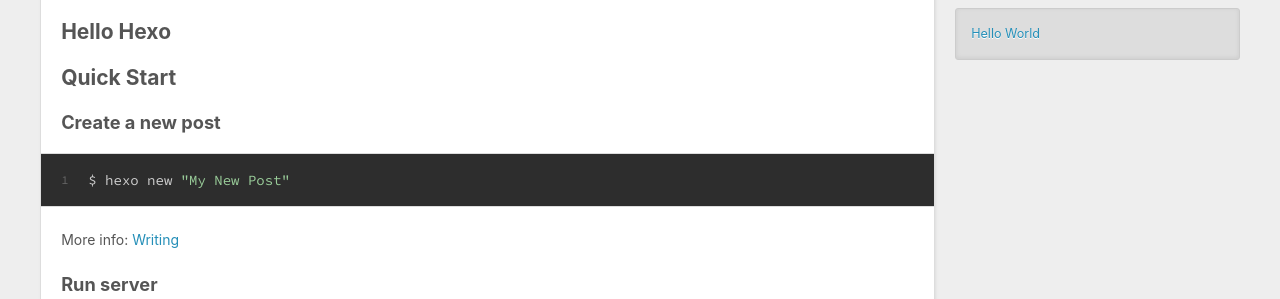
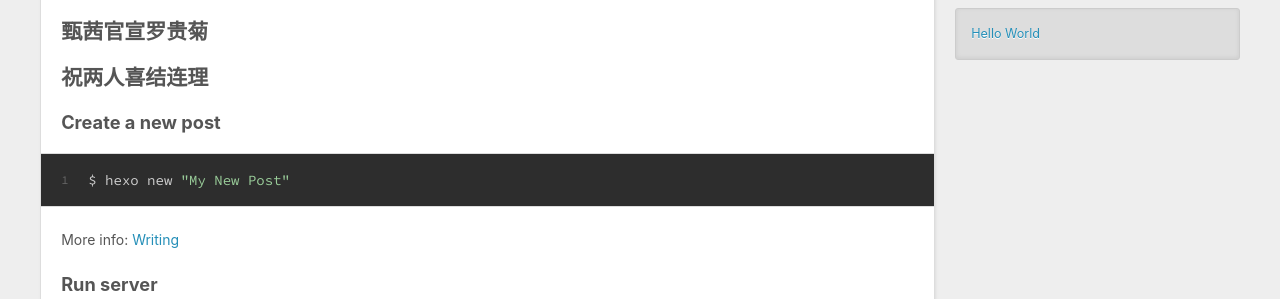
Before and after one commit to zywxr123/zywxr123.github.io, a plain HTML site: page index.html in a window 1280 px wide. Shown: the part 501-800 px from the top of the page. Drawn offline with nearby package versions, Linux system fonts and the light colour scheme.

Commit message:
Site updated: 2020-03-28 18:40:02

```diff
--- a/index.html
+++ b/index.html
@@ -87,7 +87,7 @@
     <div class="article-entry" itemprop="articleBody">
 
         <p>Welcome to <a href="https://hexo.io/" target="_blank" rel="noopener">Hexo</a>! This is your very first post. Check <a href="https://hexo.io/docs/" target="_blank" rel="noopener">documentation</a> for more info. If you get any problems when using Hexo, you can find the answer in <a href="https://hexo.io/docs/troubleshooting.html" target="_blank" rel="noopener">troubleshooting</a> or you can ask me on <a href="https://github.com/hexojs/hexo/issues" target="_blank" rel="noopener">GitHub</a>.</p>
-<h2 id="Hello-Hexo"><a href="#Hello-Hexo" class="headerlink" title="Hello Hexo"></a>Hello Hexo</h2><h2 id="Quick-Start"><a href="#Quick-Start" class="headerlink" title="Quick Start"></a>Quick Start</h2><h3 id="Create-a-new-post"><a href="#Create-a-new-post" class="headerlink" title="Create a new post"></a>Create a new post</h3><figure class="highlight bash"><table><tr><td class="gutter"><pre><span class="line">1</span><br></pre></td><td class="code"><pre><span class="line">$ hexo new <span class="string">"My New Post"</span></span><br></pre></td></tr></table></figure>
+<h2 id="甄茜官宣罗贵菊"><a href="#甄茜官宣罗贵菊" class="headerlink" title="甄茜官宣罗贵菊"></a>甄茜官宣罗贵菊</h2><h2 id="祝两人喜结连理"><a href="#祝两人喜结连理" class="headerlink" title="祝两人喜结连理"></a>祝两人喜结连理</h2><h3 id="Create-a-new-post"><a href="#Create-a-new-post" class="headerlink" title="Create a new post"></a>Create a new post</h3><figure class="highlight bash"><table><tr><td class="gutter"><pre><span class="line">1</span><br></pre></td><td class="code"><pre><span class="line">$ hexo new <span class="string">"My New Post"</span></span><br></pre></td></tr></table></figure>
 
 <p>More info: <a href="https://hexo.io/docs/writing.html" target="_blank" rel="noopener">Writing</a></p>
 <h3 id="Run-server"><a href="#Run-server" class="headerlink" title="Run server"></a>Run server</h3><figure class="highlight bash"><table><tr><td class="gutter"><pre><span class="line">1</span><br></pre></td><td class="code"><pre><span class="line">$ hexo server</span><br></pre></td></tr></table></figure>
```
Also changed, not shown: 2020/03/28/hello-world/index.html (+4 -4 lines).
